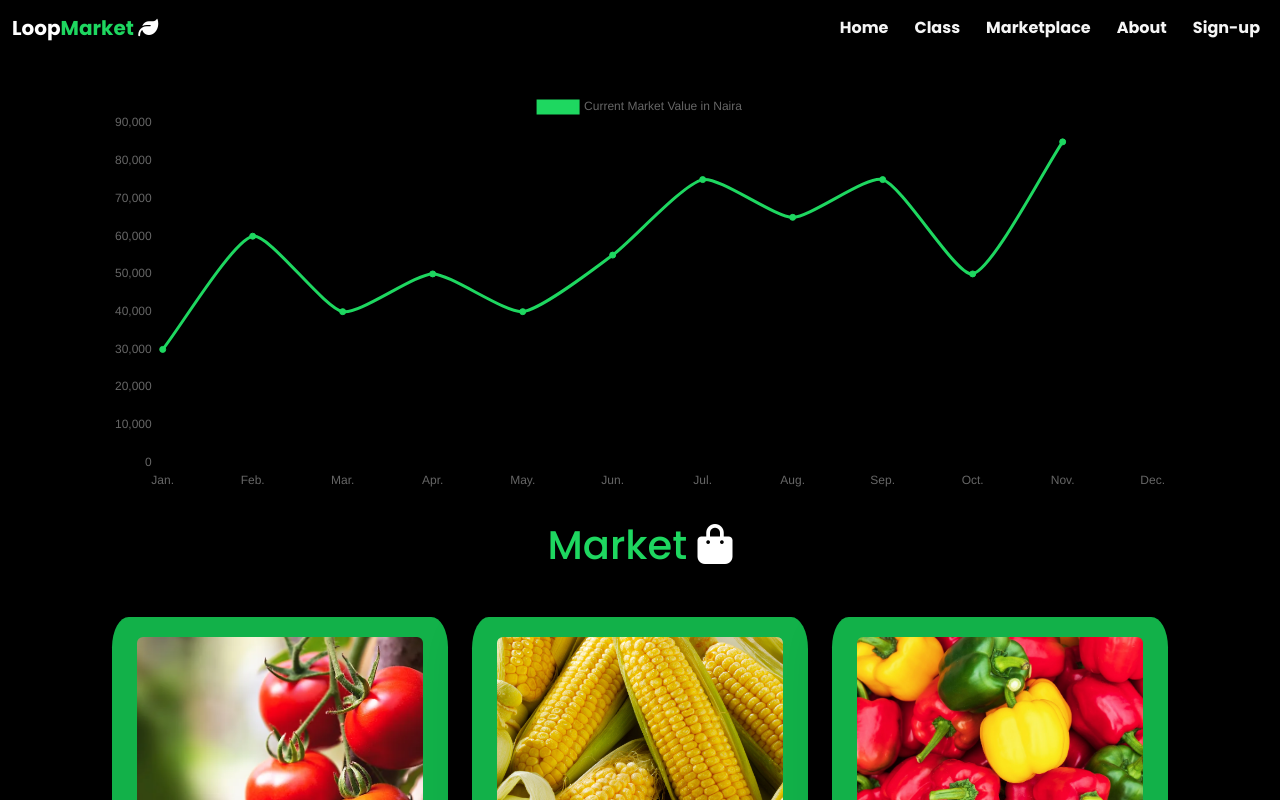
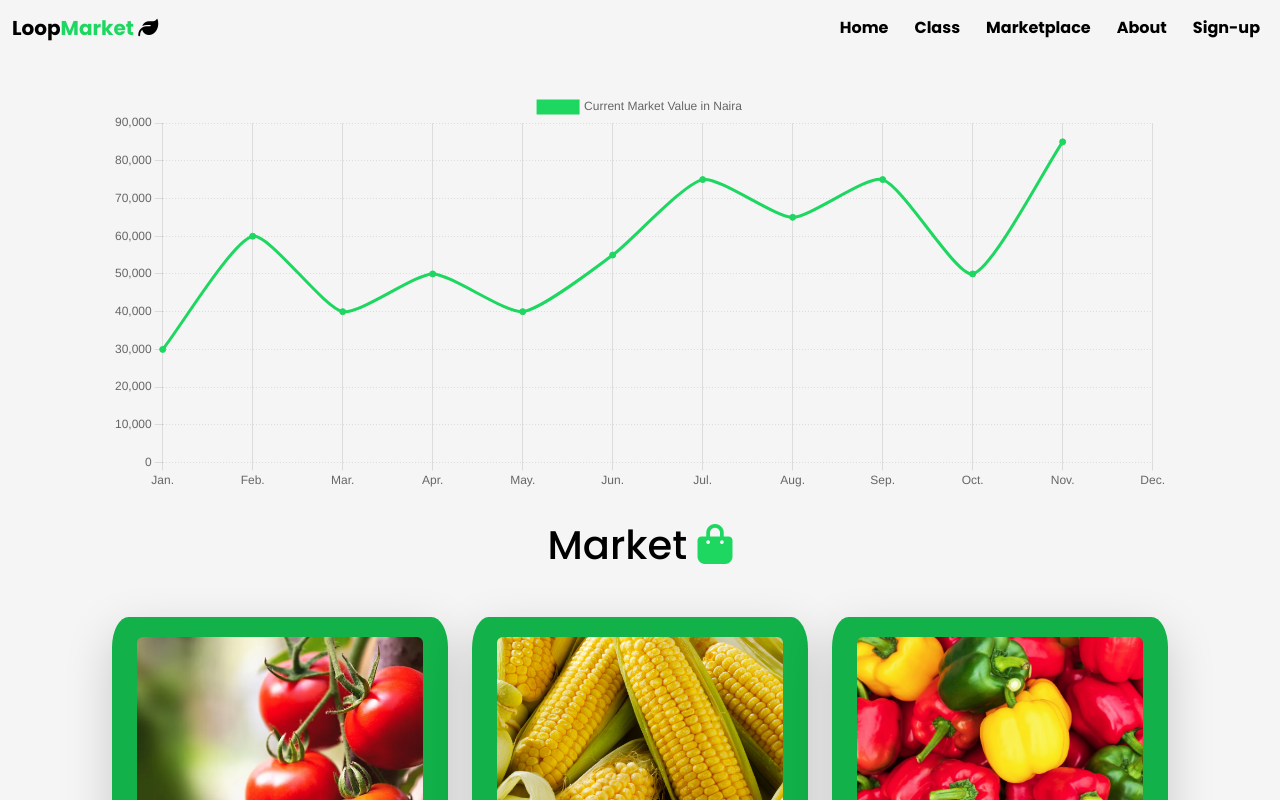
Before and after one commit to loopcodes/LoopMarket, an Angular app: page /marketplace in a window 1280 px wide. Shown: the top 800 px of the page. Built offline with nearby package versions, Linux system fonts and the light colour scheme.

Commit message:
color change

```diff
--- a/src/app/about/about.component.css
+++ b/src/app/about/about.component.css
@@ -1,7 +1,7 @@
 .about {
   height: 100%;
   color: white;
-  background-color: black;
+  background-color: whitesmoke;
   padding: 60px 100px;
 }
 
@@ -18,7 +18,7 @@ p {
 .box img {
   width: 100%;
   height: 200px;
-  background-color: black;
+  background-color: white;
 }
 
 .box h1 {
--- a/src/app/app.component.css
+++ b/src/app/app.component.css
@@ -1,14 +1,16 @@
-.navbar-dark .navbar-nav .nav-link {
-  color: whitesmoke;
+.navbar-nav .nav-link {
+  background-color: whitesmoke;
+  color: black;
   font-weight: 700;
 }
 
-.navbar-dark .navbar-nav .nav-link:hover {
+.navbar-nav .nav-link:hover {
   color: #1ed760;
   transition: 0.3s ease-in-out;
 }
 
 .navbar-brand {
+  color: black;
   font-weight: 700;
 }
 
--- a/src/app/app.component.html
+++ b/src/app/app.component.html
@@ -1,9 +1,9 @@
 <div class="mynav">
-  <nav class="navbar navbar-expand-sm navbar-dark bg-black">
+  <nav class="navbar navbar-expand-sm navbar-light">
     <div class="container-fluid">
       <a class="navbar-brand" routerLink="">Loop<span>Market</span>&nbsp;<i class="fa-solid fa-leaf"></i></a>
       <button class="navbar-toggler" type="button" data-bs-toggle="collapse" data-bs-target="#navbarSupportedContent" aria-controls="navbarSupportedContent" aria-expanded="false" aria-label="Toggle navigation">
-        <span class="navbar-toggler-icon"></span>
+        <span class="navbar-toggler-icon "></span>
       </button>
       <div class="collapse navbar-collapse" id="navbarSupportedContent">
         <ul class="navbar-nav ms-auto">
--- a/src/app/auth/components/reset-password/reset-password.component.html
+++ b/src/app/auth/components/reset-password/reset-password.component.html
@@ -4,7 +4,7 @@
 
         <form #f="ngForm" (ngSubmit)="onSubmit(f)">
             <div class="mb-3">
-              <label for="resetpasswordemail" class="form-label  text-white">Account Email</label>
+              <label for="resetpasswordemail" class="form-label">Account Email</label>
               <input type="email"  name="resetpasswordemail" ngModel required #resetpasswordemail="ngModel" class="form-control" id="resetpasswordemail" placeholder="Enter email">
             </div>
 
--- a/src/app/class/class.component.css
+++ b/src/app/class/class.component.css
@@ -5,9 +5,9 @@
 }
 
 .box {
-  color: white;
+  color: black;
   border-radius: 5%;
-  background-color: black;
+  background-color: whitesmoke;
   padding: 10px 20px;
 }
 
--- a/src/app/home/home.component.css
+++ b/src/app/home/home.component.css
@@ -1,5 +1,6 @@
 .home {
-  background-color: black;
+  background-color: whitesmoke;
+  color: black;
   height: 100%;
 }
 
@@ -63,7 +64,7 @@ span {
 }
 
 .conti {
-  color: white;
+  color: black;
   padding: 0px 20px;
 }
 
@@ -114,13 +115,13 @@ span {
 }
 
 .cont {
-  color: white;
+  color: black;
   padding: 59.9px 20px;
 }
 
 .food {
   border-radius: 5%;
-  background-color: black;
+
   padding: 10px 10px;
 }
 
@@ -144,6 +145,6 @@ span {
 
 .bet:hover {
   color: #1ed760;
-  background-color: white;
+  background-color: black;
   transition: 0.5s ease;
 }
--- a/src/app/home/home.component.html
+++ b/src/app/home/home.component.html
@@ -14,7 +14,7 @@
         <div class="row mt-5">
 
             <div class="set col-lg-4 mt-2">
-                <div class="box">
+                <div class="box shadow-lg">
                     <h1>1.</h1>
                     <img class="pic1" src="../../assets/undraw_authentication_re_svpt.svg">
                     <p>Openshop/Register<span>.</span></p>
--- a/src/app/marketplace/marketplace.component.css
+++ b/src/app/marketplace/marketplace.component.css
@@ -1,6 +1,7 @@
 .market {
   height: 100%;
-  background-color: black;
+  color: black;
+  background-color: whitesmoke;
   padding: 56px 100px;
 }
 
@@ -72,11 +73,11 @@ button {
 
 .text {
   margin-top: 30px;
-  color: #1ed760;
+  color: black;
 }
 
 span {
-  color: white;
+  color: #1ed760;
 }
 
 .price {
--- a/src/styles.css
+++ b/src/styles.css
@@ -6,7 +6,7 @@ body {
   height: 100vh;
   box-sizing: border-box;
   font-family: 'Poppins', sans-serif;
-  background-color: black;
+  background-color: whitesmoke;
 }
 
 .ng-valid[required],
```
